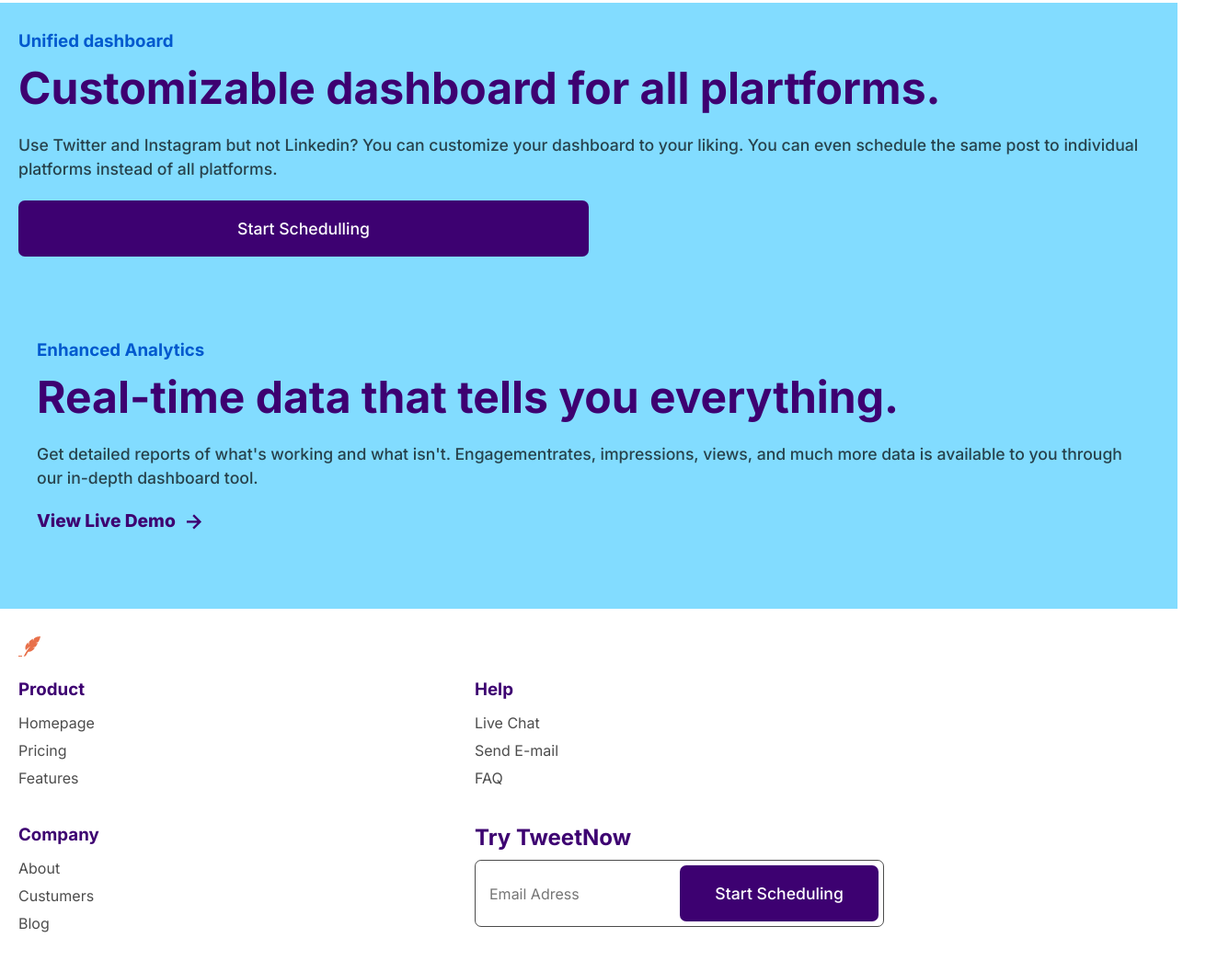
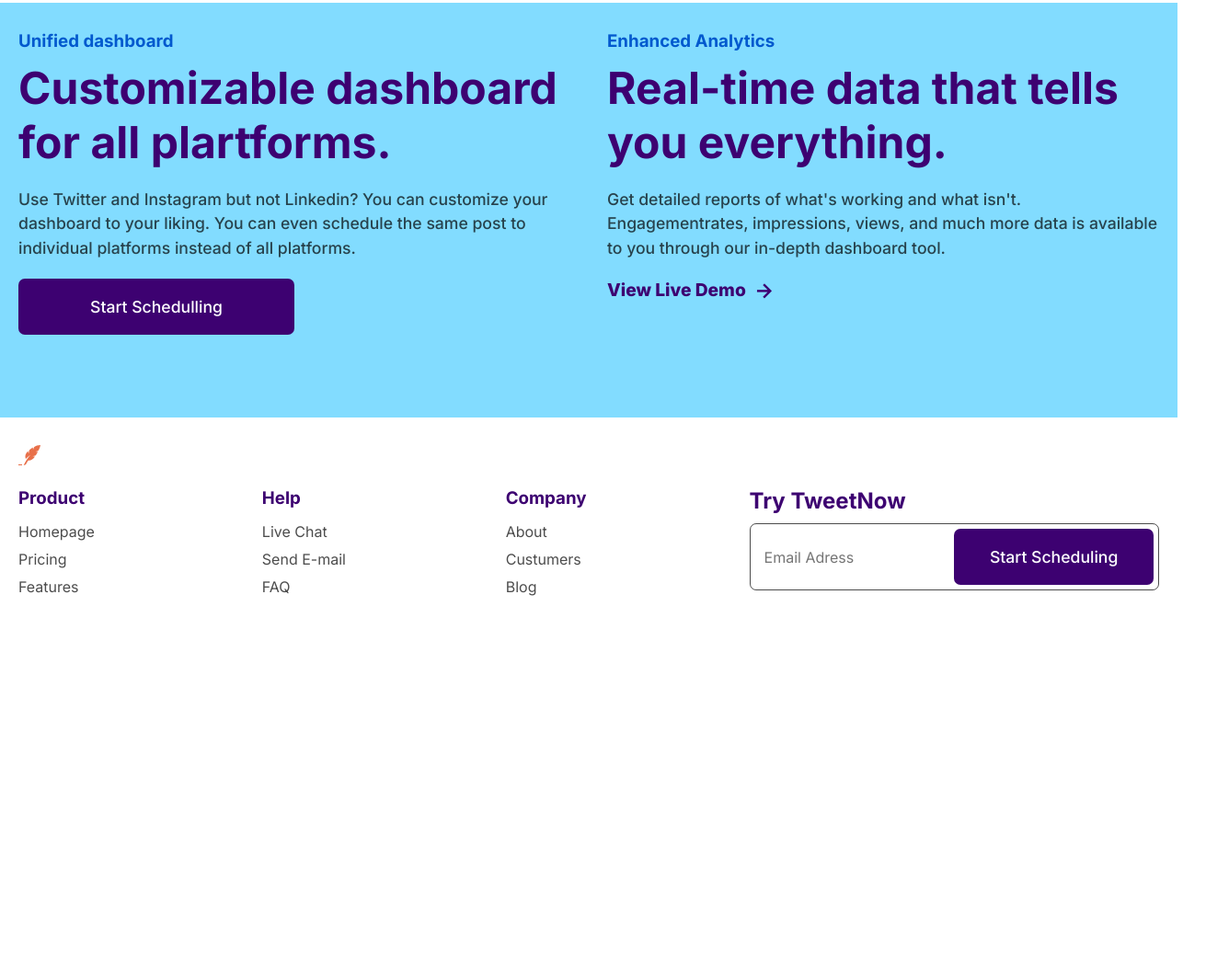
Before and after one commit to Davidealmeidac/time-now-landing, a plain HTML site: page index.html in a window 1280 px wide. Shown: the part 1129-2186 px from the top of the page at 92% size, 1336 px wide, since content can reach past the window. After the commit the page ends 1847 px from the top, so only its background shows below. Drawn offline with nearby package versions, Linux system fonts and the light colour scheme.

Commit message:
Pagina inicial finalizada

```diff
--- a/index.html
+++ b/index.html
@@ -75,21 +75,22 @@
                 </div>
             </section>
             <section class="description">
-                <div class="description-content" class="description-one">
+                <div class="description-content">
                     <h3>Unified dashboard</h3>
                     <h2>Customizable dashboard for all plartforms.</h2>
                     <p>Use Twitter and Instagram but not Linkedin? You can customize your dashboard to your liking. You
                         can even schedule the same post to individual platforms instead of all platforms.</p>
                     <button class="start">Start Schedulling</button>
+                </div>
 
-                    <div class="description-content" class="description-two">
+
+                    <div class="description-content">
                         <h3>Enhanced Analytics</h3>
                         <h2>Real-time data that tells you everything.</h2>
                         <p>Get detailed reports of what's working and what isn't. Engagementrates, impressions, views,
                             and
                             much more data is available to you through our in-depth dashboard tool.</p>
                         <a href="#">View Live Demo <i class='bx bx-right-arrow-alt'></i></a>
-                    </div>
                 </div>
             </section>
         </main>
--- a/styles/index.css
+++ b/styles/index.css
@@ -287,6 +287,7 @@ footer .logo-container {
     }
 
     .image img {
+        width: 100%;
         margin-top: 70px;
     }
 
@@ -311,14 +312,25 @@ footer .logo-container {
 
     .description {
         display: flex;
+        flex-direction: row;
         flex-wrap: wrap;
     }
 
-    .description-one {
+    .description-content {
         width: 50%;
     }
 
-    .description-two {
-        width: 50%;
+    footer {
+        display: flex;
+        flex-wrap: wrap;
+        justify-content: space-between;
+    }
+
+    footer .logo-container {
+        width: 100%;
+    }
+
+    footer .service-list {
+        width: 10%;
     }
 }
```
